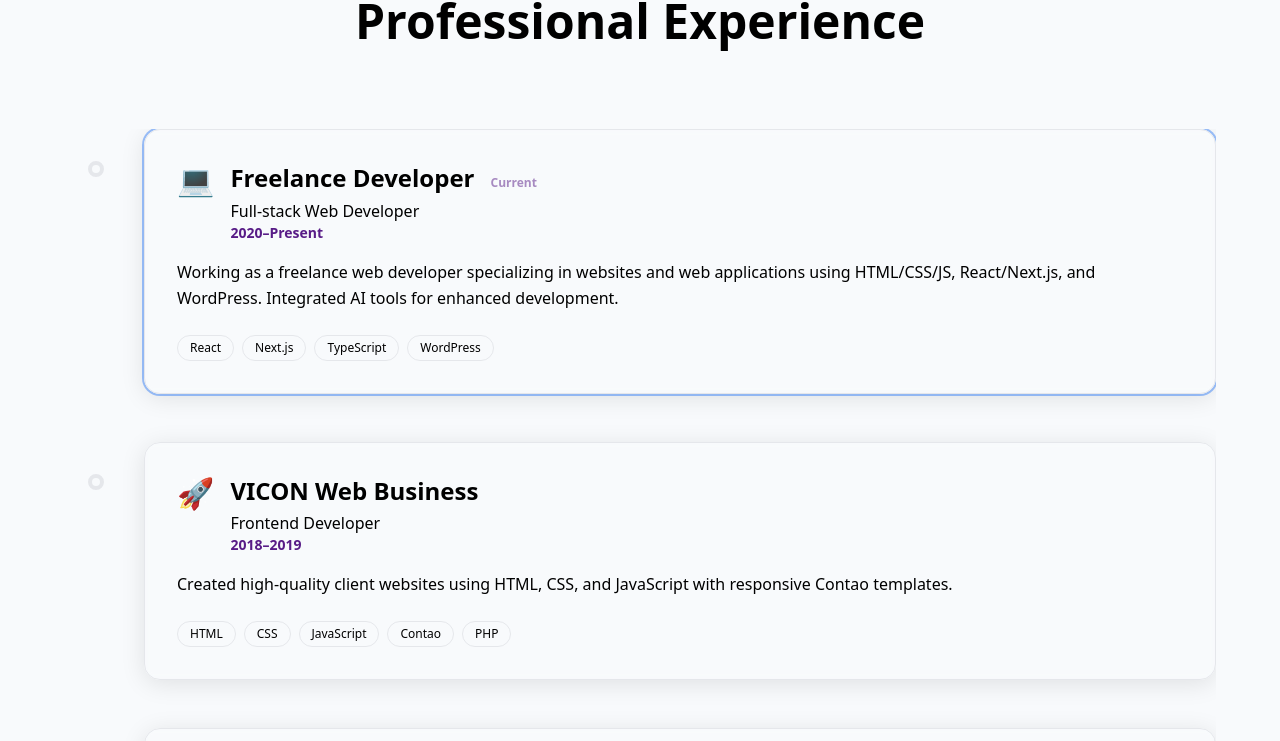
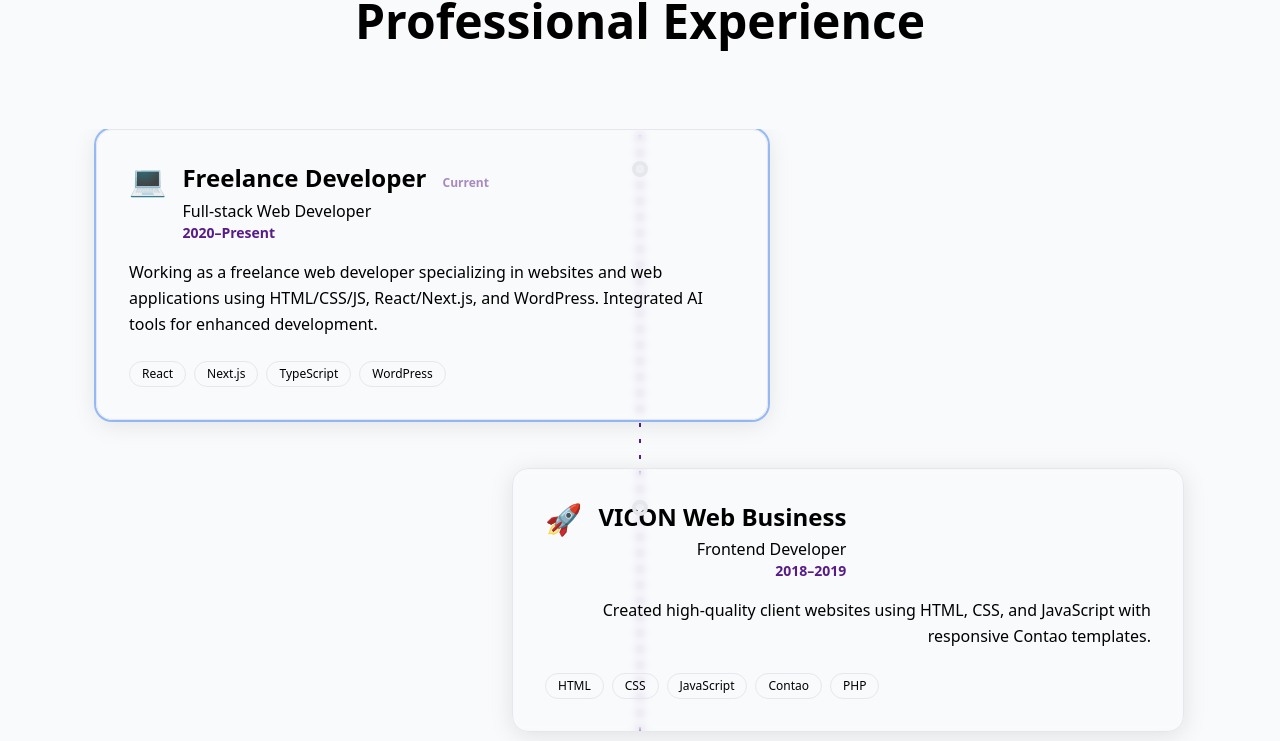
Before and after one commit to WailSolaiman/personal-website, a React (Vite) app: page / in a window 1280 px wide. Shown: the part 2297-3038 px from the top of the page. Built offline with nearby package versions, Linux system fonts and the light colour scheme.

Commit message:
feat: Enhance Resume section timeline with zig-zag layout
- Implement zig-zag experience timeline: alternate cards left/right
- Replace solid timeline connector with modern dotted pattern
- Fix syntax error in ExperienceItem component
- Improve visual hierarchy with alternating card positioning

```diff
--- a/src/components/resume/ExperienceItem.jsx
+++ b/src/components/resume/ExperienceItem.jsx
@@ -3,9 +3,13 @@ import { motion } from "framer-motion"
 function ExperienceItem({ experience, index }) {
   const { icon, title, period, role, description, skills, current } = experience
 
+  // Zig-zag layout: odd items go left, even items go right
+  const isLeft = index % 2 !== 0
+  const containerPadding = isLeft ? "pr-16 md:pr-20" : "pl-16 md:pl-20"
+
   return (
     <motion.div
-      className="relative mb-12 pl-16 md:pl-20"
+      className={`relative mb-12`}
       initial={{ opacity: 0, y: 40 }}
       whileInView={{ opacity: 1, y: 0 }}
       transition={{ duration: 0.6, delay: index * 0.1 }}
@@ -13,16 +17,21 @@ function ExperienceItem({ experience, index }) {
     >
       {/* Timeline dot */}
       <motion.div
-        className="absolute left-8 top-8 w-4 h-4 bg-primary rounded-full border-4 border-card transform -translate-x-1/2 z-10"
+        className={`absolute left-8 md:left-1/2 top-8 w-4 h-4 bg-primary rounded-full border-4 border-card transform -translate-x-1/2 z-10`}
         whileHover={{ scale: 1.2, backgroundColor: "#581c87" }}
         transition={{ type: "spring", stiffness: 400 }}
       />
-
+      {/* Card container for positioning */}
+      <div
+        className={`relative ${
+          isLeft ? "md:text-right md:flex md:justify-end" : ""
+        }`}
+      >
         {/* Experience card */}
         <motion.div
-        className={`bg-card/50 backdrop-blur-sm p-8 rounded-2xl shadow-medium border border-border/10 hover:shadow-hard transition-all duration-300 ${
+          className={`bg-card/50 backdrop-blur-sm p-8 rounded-2xl shadow-medium border border-border/10 hover:shadow-hard transition-all duration-300 max-w-2xl ${
             current ? "ring-2 ring-primary/30" : ""
-        }`}
+          } ${isLeft ? "md:mr-8" : "md:ml-8"}`}
           whileHover={{ y: -5 }}
           transition={{ type: "spring", stiffness: 300 }}
         >
@@ -70,6 +79,7 @@ function ExperienceItem({ experience, index }) {
             ))}
           </div>
         </motion.div>
+      </div>
     </motion.div>
   )
 }
--- a/src/components/resume/ExperienceTimeline.jsx
+++ b/src/components/resume/ExperienceTimeline.jsx
@@ -4,8 +4,16 @@ import ExperienceItem from "./ExperienceItem"
 function ExperienceTimeline({ experiences }) {
   return (
     <div className="relative max-w-6xl mx-auto overflow-hidden">
-      {/* Timeline connector */}
-      <div className="absolute left-8 md:left-1/2 md:transform md:-translate-x-1/2 w-0.5 h-full bg-gradient-to-b from-primary to-text-accent opacity-20"></div>
+      {/* Timeline connector - dotted pattern */}
+      <div className="absolute left-8 md:left-1/2 md:transform md:-translate-x-1/2 w-0.5 h-full">
+        <div
+          className="w-full h-full"
+          style={{
+            backgroundImage: `radial-gradient(circle, var(--accent-purple) 2px, transparent 2px)`,
+            backgroundSize: "2px 16px",
+          }}
+        ></div>
+      </div>
 
       {experiences.map((exp, index) => (
         <ExperienceItem key={exp.id} experience={exp} index={index} />
```
Lines whose indentation alone changed are shown as unchanged.
